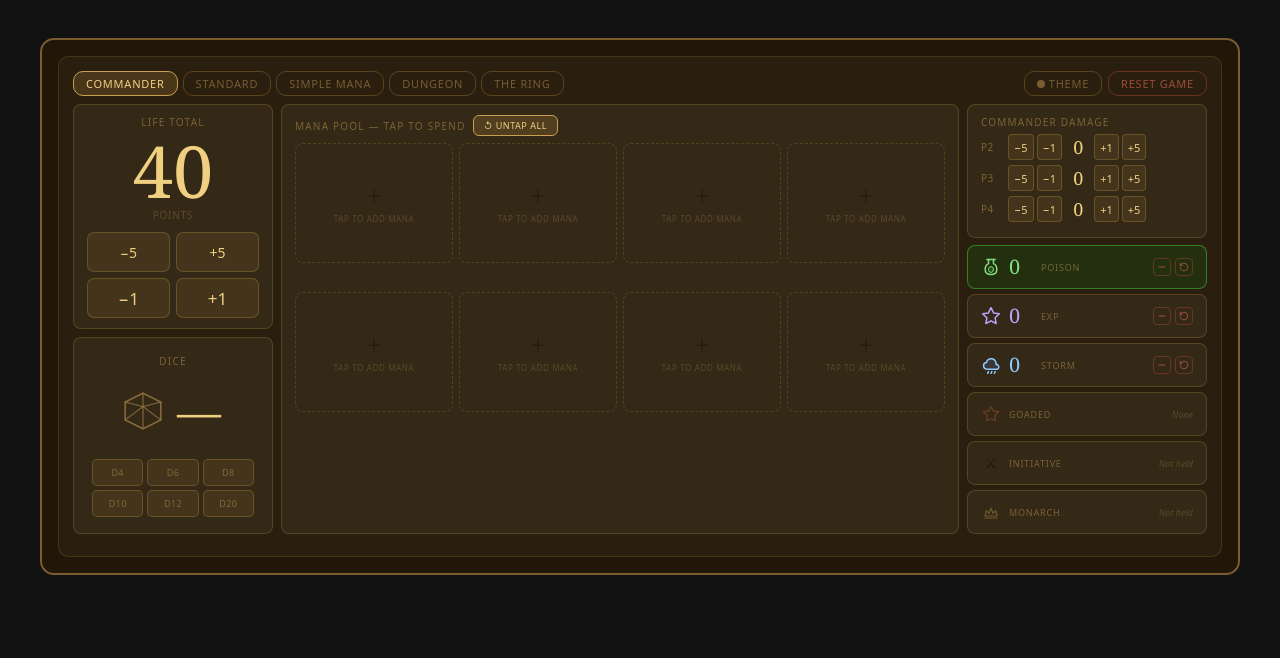
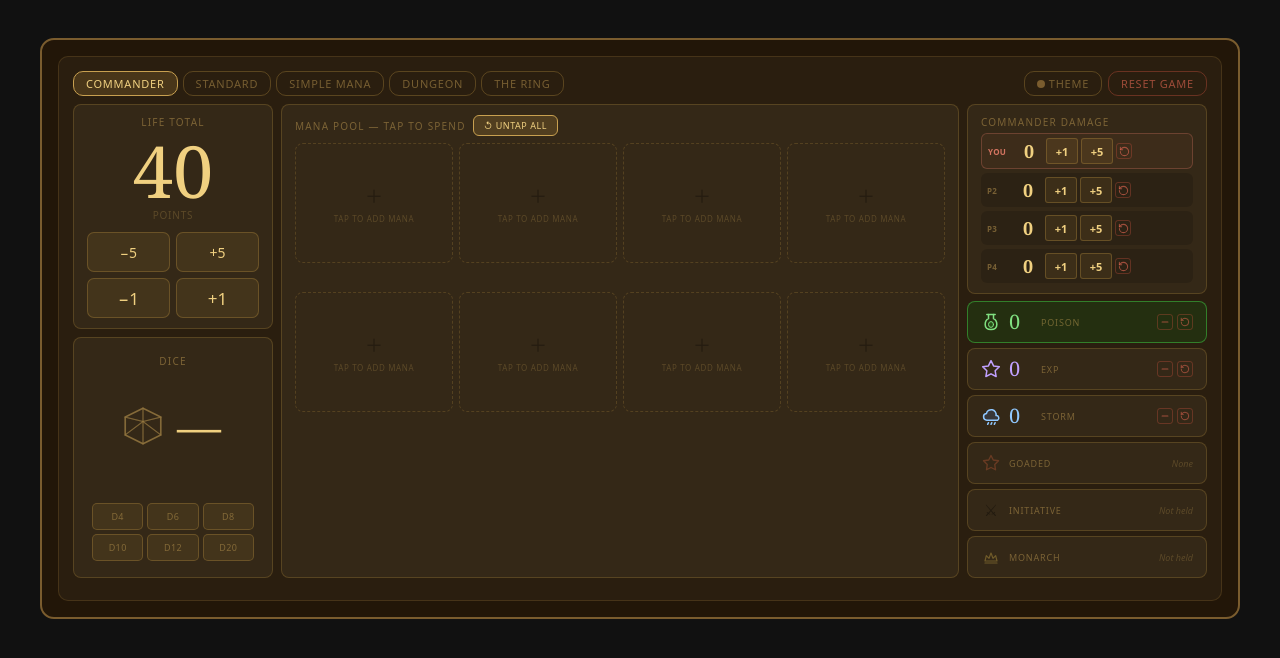
Before and after one commit to imcg1122/MTG_Tracker, a plain HTML site: page index.html in a window 1280 px wide. Drawn offline with Linux system fonts and the light colour scheme.

Commit message:
New UI updates

```diff
--- a/index.html
+++ b/index.html
@@ -165,12 +165,17 @@ html,body{width:100%;min-height:100vh;background:#111;font-family:system-ui,-app
 
 /* right col */
 .right-col{display:flex;flex-direction:column;gap:7px;height:100%;}
-.cmd-row{display:flex;align-items:center;gap:3px;margin-bottom:5px;}
-.cmd-name{font-size:10px;color:var(--c-muted);width:24px;text-transform:uppercase;letter-spacing:.05em;flex-shrink:0;}
-.cmd-val{font-size:17px;font-weight:500;color:var(--c-gold);font-family:Georgia,serif;min-width:26px;text-align:center;}
+#cmdCard{display:flex;flex-direction:column;flex:0 0 auto;max-height:280px;overflow-y:auto;}
+#cmdCard .sec-label{margin-bottom:4px;}
+#cmdRows{display:flex;flex-direction:column;gap:4px;}
+.cmd-row{display:flex;align-items:center;gap:3px;padding:4px 6px;border-radius:6px;background:rgba(0,0,0,0.15);}
+.cmd-name{font-size:8px;color:var(--c-muted);width:24px;text-transform:uppercase;letter-spacing:.04em;flex-shrink:0;font-weight:700;}
+.cmd-val{font-size:15px;font-weight:700;color:var(--c-gold);font-family:Georgia,serif;width:28px;text-align:center;line-height:1;}
 .cmd-val.danger{color:#e05040;}
-.cbtn{height:24px;border-radius:4px;border:1px solid var(--c-btn-border);background:var(--c-btn);color:var(--c-gold);font-size:10px;cursor:pointer;display:flex;align-items:center;justify-content:center;user-select:none;padding:0 5px;white-space:nowrap;flex-shrink:0;}
+.cbtn{height:20px;min-width:32px;border-radius:3px;border:1px solid var(--c-btn-border);background:var(--c-btn);color:var(--c-gold);font-size:8px;cursor:pointer;display:flex;align-items:center;justify-content:center;user-select:none;padding:0 5px;white-space:nowrap;flex-shrink:0;font-weight:600;line-height:1;}
 .cbtn:active{background:var(--c-btn-active);}
+.reset-icon{display:flex;align-items:center;justify-content:center;width:16px;height:16px;border-radius:3px;border:1px solid rgba(200,80,60,0.35);background:transparent;cursor:pointer;color:rgba(220,100,80,0.65);user-select:none;flex-shrink:0;transition:background .1s;}
+.reset-icon:active{background:rgba(200,80,60,0.18);}
 
 .pt-row{display:grid;grid-template-columns:1fr 1fr;gap:6px;flex:1;}
 .counter-header{display:flex;align-items:center;justify-content:space-between;margin-bottom:6px;}
@@ -179,8 +184,6 @@ html,body{width:100%;min-height:100vh;background:#111;font-family:system-ui,-app
 .counter-num{font-size:clamp(20px,3vw,28px);font-weight:500;line-height:1;font-family:Georgia,serif;}
 .counter-icon{display:flex;align-items:center;justify-content:center;width:28px;height:28px;}
 .counter-label{font-size:8px;text-transform:uppercase;letter-spacing:.07em;opacity:.8;text-align:center;}
-.reset-icon{display:flex;align-items:center;justify-content:center;width:18px;height:18px;border-radius:4px;border:1px solid rgba(200,80,60,0.35);background:transparent;cursor:pointer;color:rgba(220,100,80,0.65);user-select:none;flex-shrink:0;}
-.reset-icon:active{background:rgba(200,80,60,0.18);}
 
 /* initiative */
 .init-compact{display:flex;flex-direction:column;align-items:center;justify-content:center;gap:6px;padding:10px 6px;cursor:pointer;user-select:none;text-align:center;height:100%;}
@@ -950,7 +953,7 @@ function loadState(){
   if(fmt==='ring'){ringStage=s.ringStage!=null?s.ringStage:-1;ringBearer=s.ringBearer||'';}
   else{ringStage=-1;ringBearer='';}
 }
-let cmdPlayers=['P2','P3','P4'],cmdDmg={};
+let cmdPlayers=['P1','P2','P3','P4'],cmdDmg={};
 // ── Working variables (current format) ──
 let fmt='commander',life=40,poison=0,xp=0,energy=0,initiative=false,isDay=true,goaded=false,storm=0,monarch=false;
 let dungeonId=null,currentRoom=-1,dungeonPath=[];
@@ -1045,7 +1048,9 @@ function renderMana(){
         if(e.color==='w')card.dataset.shimmer='dark';
         card.style.setProperty('--glow-color', e.color==='w'?'rgba(200,160,40,0.55)':hexToGlow(CM[e.color].bc,0.5));
         const tc=CM[e.color].text;
-        card.innerHTML=`<div class="pool-total" style="color:${tc}">${avail}<span style="font-size:11px;opacity:.75;">/${e.total}</span></div><div class="pool-icon" style="color:${tc}">${ICONS[e.color]}</div><div class="pool-name" style="color:${tc}">${CM[e.color].name}</div><div class="pool-spent" style="color:${tc}">${e.spent} spent</div>`;
+        const inner=document.createElement('div');inner.className='pool-card-inner';inner.style.color=tc;
+        inner.innerHTML=`<div class="pool-total" style="color:${tc}">${avail}<span style="font-size:11px;opacity:.75;">/${e.total}</span></div><div class="pool-icon" style="color:${tc}">${ICONS[e.color]}</div><div class="pool-name" style="color:${tc}">${CM[e.color].name}</div><div class="pool-spent" style="color:${tc}">${e.spent} spent</div>`;
+        card.appendChild(inner);
       }
       if(avail>0){
         const idx=si;
@@ -1134,7 +1139,16 @@ function renderCmd(){
     if(!cmdDmg[p])cmdDmg[p]=0;
     const row=document.createElement('div');row.className='cmd-row';
     const danger=cmdDmg[p]>=21;
-    row.innerHTML=`<div class="cmd-name">${p}</div><div class="cbtn" onclick="adjCmd('${p}',-5)">−5</div><div class="cbtn" onclick="adjCmd('${p}',-1)">−1</div><div class="cmd-val${danger?' danger':''}">${cmdDmg[p]}</div><div class="cbtn" onclick="adjCmd('${p}',1)">+1</div><div class="cbtn" onclick="adjCmd('${p}',5)">+5</div>`;
+    const isP1=p==='P1';
+
+    // P1 gets special styling
+    if(isP1){
+      row.style.cssText='background:rgba(100,60,40,0.2);border:1px solid rgba(180,100,80,0.4);padding:4px 6px;border-radius:6px;';
+    }
+
+    const playerLabel=isP1?'You':p;
+    const nameColor=isP1?'color:rgba(220,120,100,0.95);':'';
+    row.innerHTML=`<div class="cmd-name" style="${nameColor}">${playerLabel}</div><div class="cmd-val${danger?' danger':''}">${cmdDmg[p]}</div><div class="cbtn" onclick="adjCmd('${p}',1)">+1</div><div class="cbtn" onclick="adjCmd('${p}',5)">+5</div><div class="reset-icon" onclick="resetCmd('${p}')" title="Reset"><svg width="11" height="11" viewBox="0 0 24 24" fill="none" stroke="currentColor" stroke-width="2.2" stroke-linecap="round" stroke-linejoin="round"><path d="M3 12a9 9 0 1 0 9-9 9.75 9.75 0 0 0-6.74 2.74L3 8"/><path d="M3 3v5h5"/></svg></div>`;
     el.appendChild(row);
   });
 }
@@ -1145,36 +1159,46 @@ function adjCmd(p,d){
   let targetEl=null;
   vals.forEach(v=>{
     const row=v.closest('.cmd-row');
-    if(row&&row.querySelector('.cmd-name')&&row.querySelector('.cmd-name').textContent===p)targetEl=v;
+    if(row&&row.querySelector('.cmd-name')){
+      const nameText=row.querySelector('.cmd-name').textContent;
+      const playerKey=(nameText==='You')?'P1':nameText;
+      if(playerKey===p)targetEl=v;
+    }
   });
   if(targetEl&&d!==0){
     const rect=targetEl.getBoundingClientRect();
     const cx=rect.left+rect.width/2;
     const cy=rect.top+rect.height/2;
-    if(d<0){
+    // Always show damage slash animation for positive values (taking damage)
+    if(d>0){
       const slash=document.createElement('div');
       slash.className='life-slash';
       slash.style.position='fixed';
       slash.style.left=cx+'px';
       slash.style.top=cy+'px';
-      slash.style.width='60px';
+      slash.style.width='50px';
       slash.style.transform='translate(-50%,-50%) rotate(-20deg)';
       slash.style.animation='life-slash 0.5s ease-out forwards';
       document.body.appendChild(slash);
       slash.addEventListener('animationend',()=>slash.remove());
-    } else {
-      const heal=document.createElement('div');
-      heal.className='life-heal';
-      heal.style.position='fixed';
-      heal.style.left=cx+'px';
-      heal.style.top=cy+'px';
-      heal.style.fontSize='1.4em';
-      heal.textContent='+'+d;
-      document.body.appendChild(heal);
-      heal.addEventListener('animationend',()=>heal.remove());
     }
   }
   cmdDmg[p]=Math.max(0,(cmdDmg[p]||0)+d);
+  // If P1 (self) takes damage, also deduct from life total
+  if(p==='P1'&&d!==0){
+    adjLife(-d);
+  }
+  renderCmd();
+}
+function resetCmd(p){
+  // If resetting P1 (self), also restore the commander damage amount to life total
+  if(p==='P1'){
+    const p1DamageTaken=cmdDmg['P1']||0;
+    if(p1DamageTaken>0){
+      adjLife(p1DamageTaken);  // Restore the life that was taken
+    }
+  }
+  cmdDmg[p]=0;
   renderCmd();
 }
 
```
